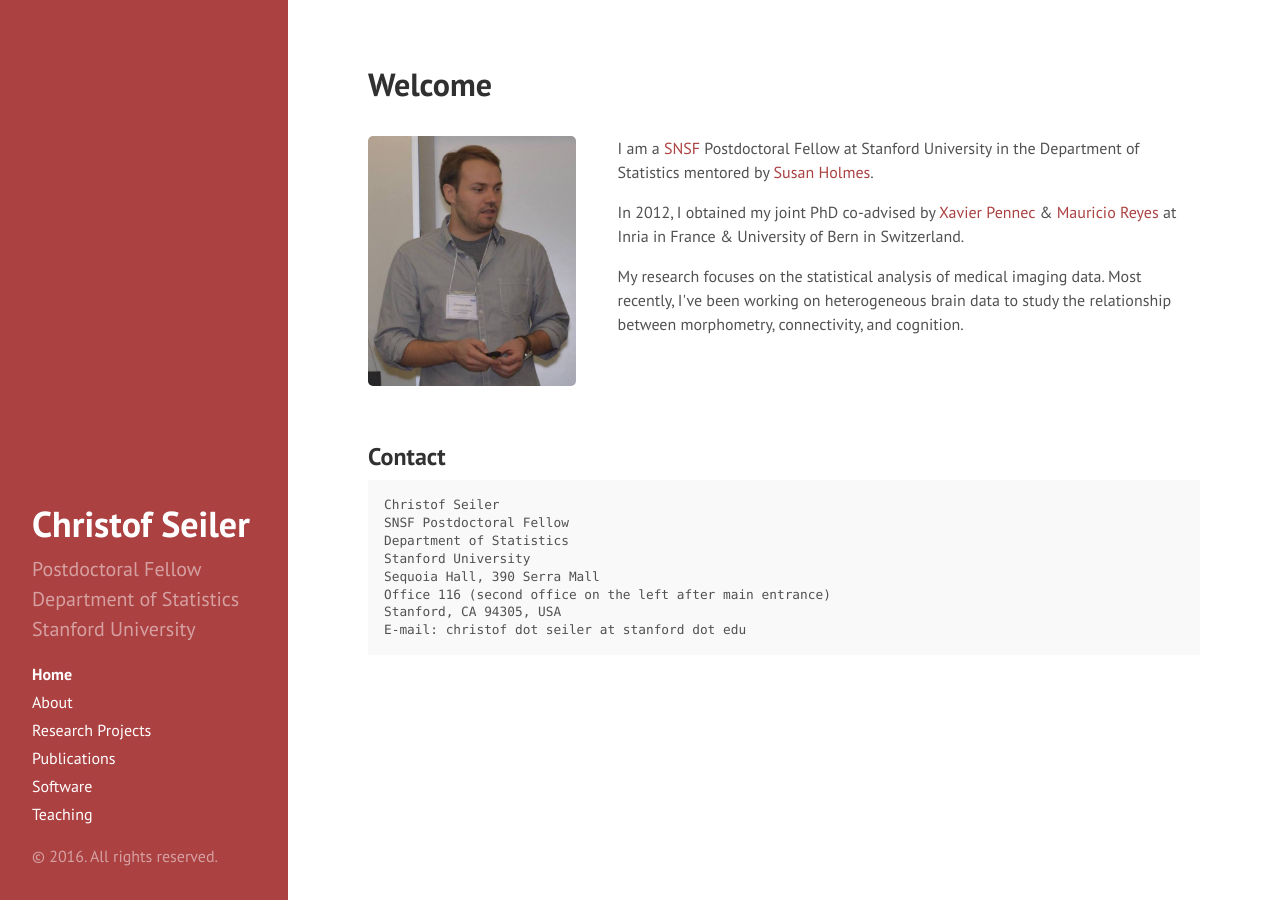
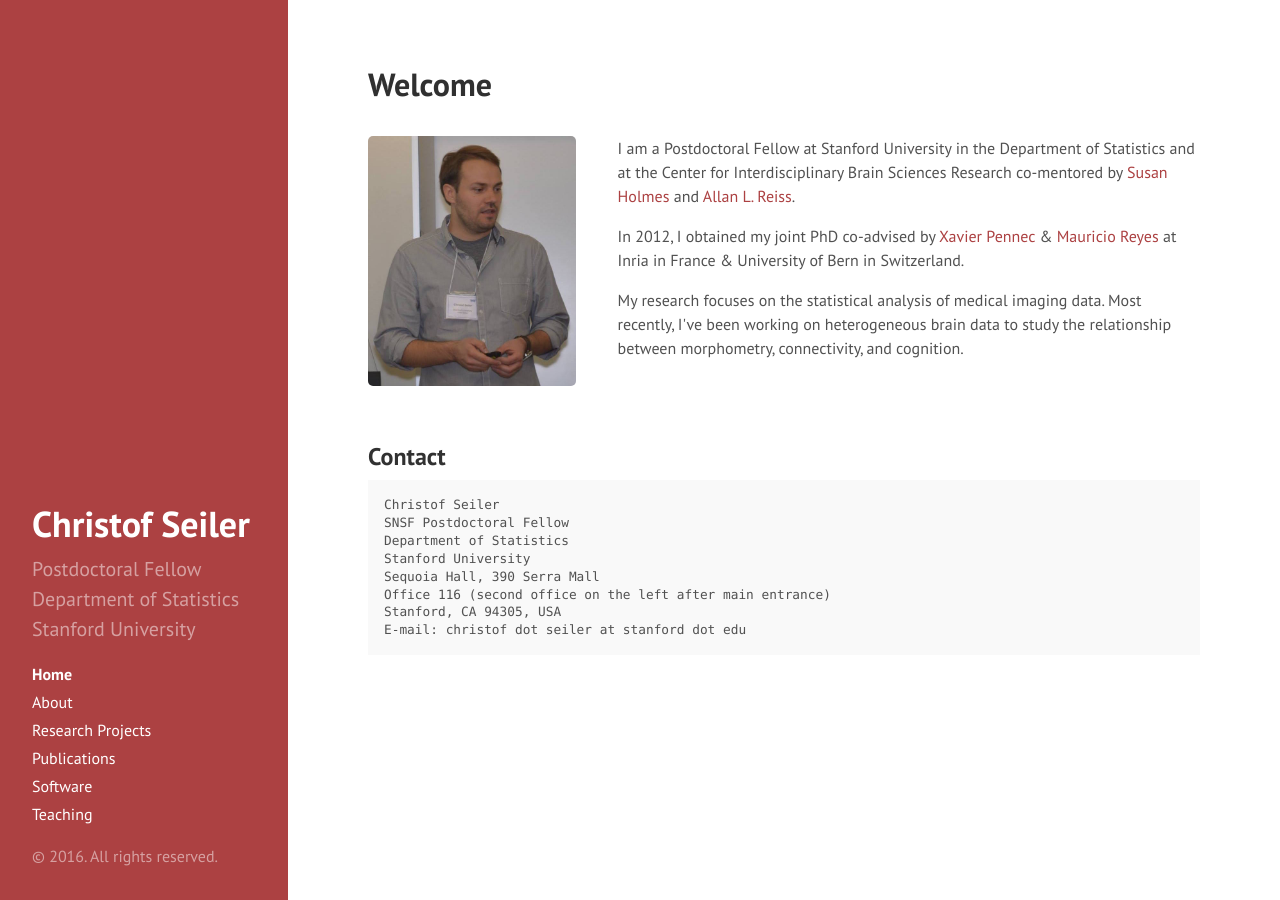
Before and after one commit to ChristofSeiler/ChristofSeiler.github.io, a Jekyll site: the page built from index.html, in a window 1280 px wide. Built offline with Jekyll 4.4.1, drawn with Linux system fonts in a browser that asks for light colours; Markdown is read by kramdown in place of the engine named in the settings; the list of posts is cut into pages by our own code.

```diff
--- a/index.html
+++ b/index.html
@@ -37,7 +37,8 @@
         <img src="public/Me.JPG" alt="" border="0" width="300" />
     </div>
     <div class="right">
-        <p>I am a <a href="http://www.snf.ch/">SNSF</a> Postdoctoral Fellow at Stanford University in the Department of Statistics mentored by <a href="http://www-stat.stanford.edu/~susan/">Susan Holmes</a>.</p>
+        <p>I am a Postdoctoral Fellow at Stanford University in the Department of Statistics and at the Center for Interdisciplinary Brain Sciences Research
+        co-mentored by <a href="http://www-stat.stanford.edu/~susan/">Susan Holmes</a> and <a href="https://med.stanford.edu/profiles/allan-reiss">Allan L. Reiss</a>.</p>
         <p>In 2012, I obtained my joint PhD co-advised by <a href="http://www-sop.inria.fr/members/Xavier.Pennec/">Xavier Pennec</a> &amp; <a href="http://www.mauricioreyes.me/">Mauricio Reyes</a> at Inria in France &amp; University of Bern in Switzerland.</p>
         <p>My research focuses on the statistical analysis of medical imaging data. Most recently, I've been working on heterogeneous brain data to study the relationship between morphometry, connectivity, and cognition.
     </div>
```
Also changed, not shown: about.md (+1 -0 lines).
